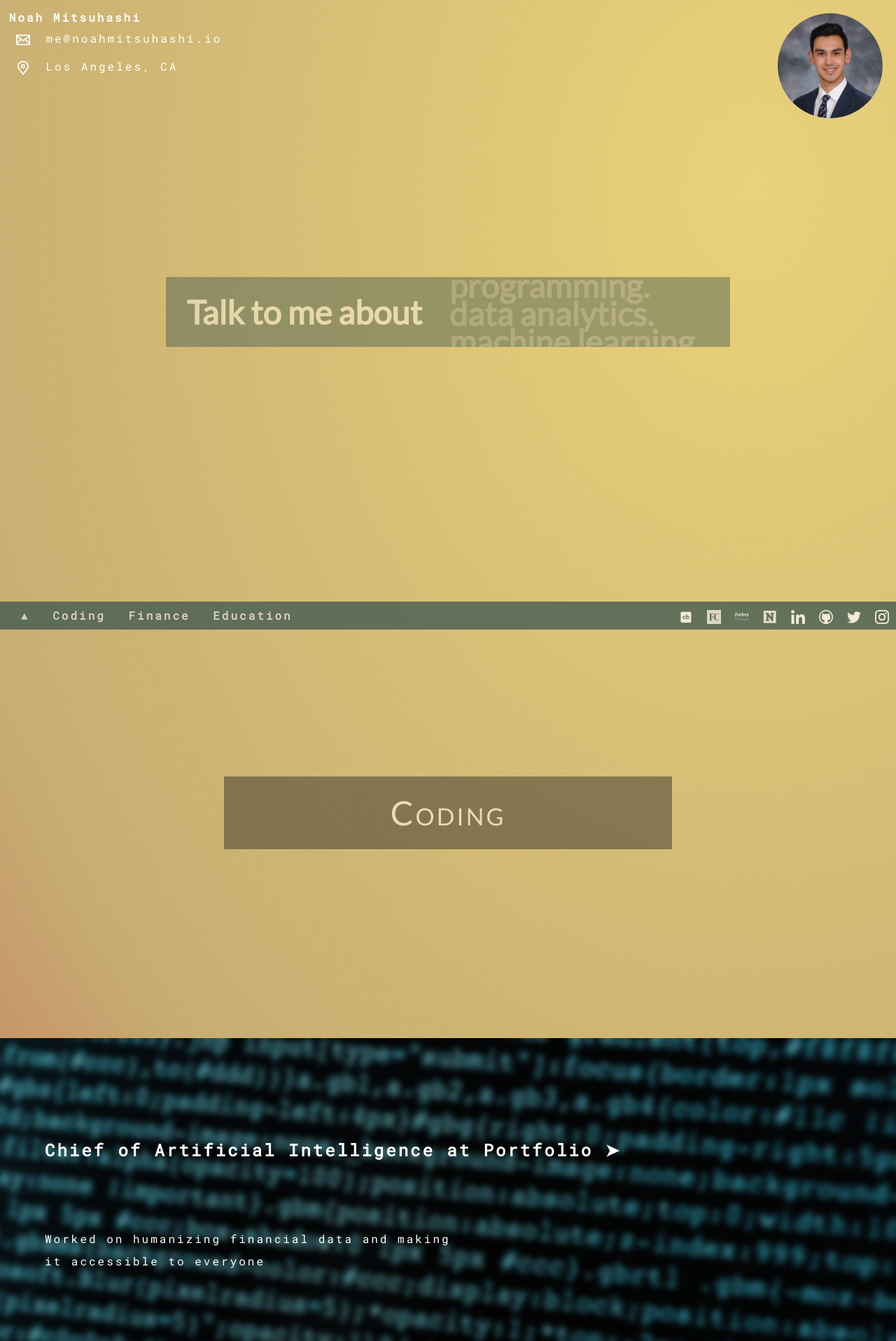
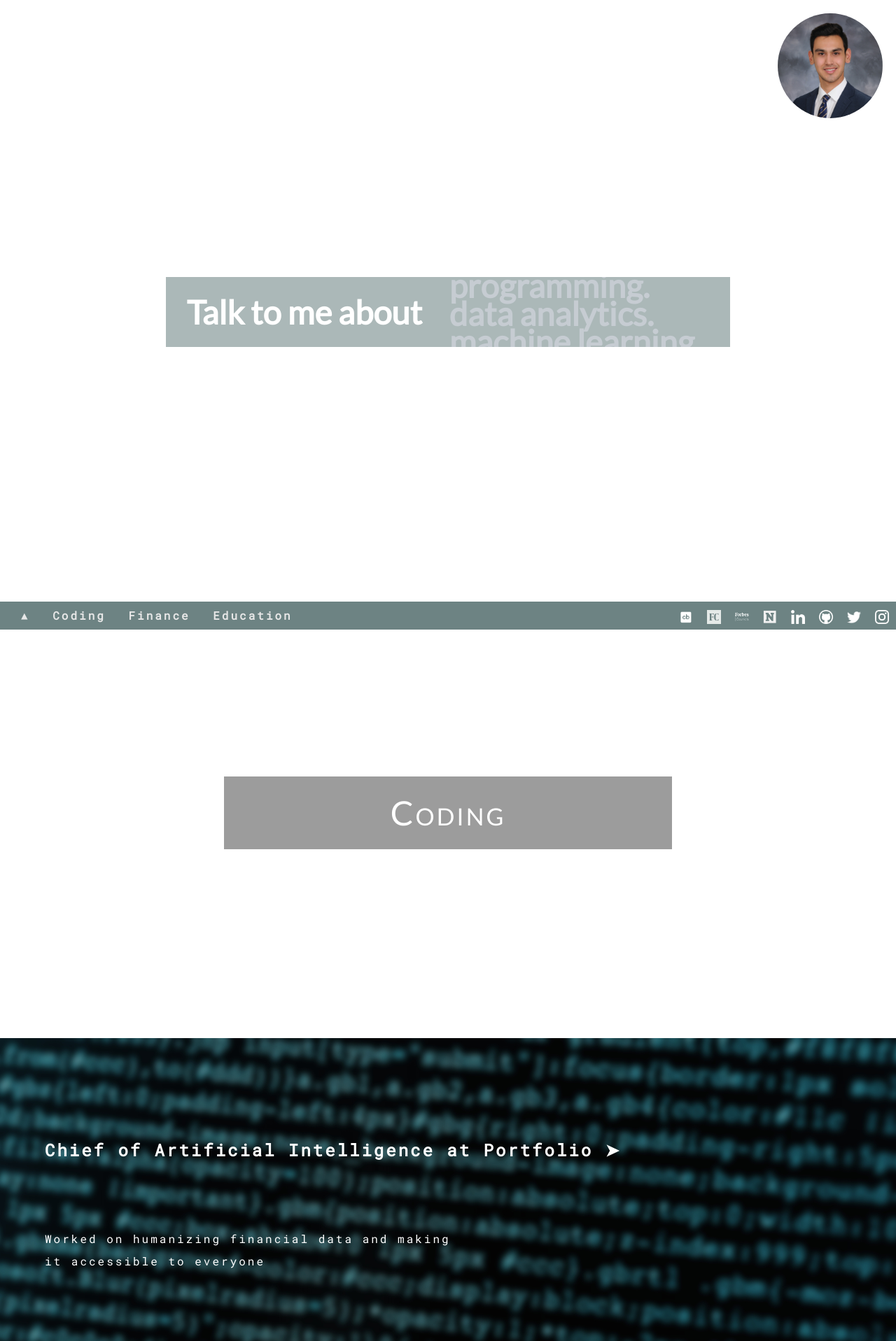
Before and after one commit to nmits/nmits.github.io, a Jekyll site: the page built from index.html, in a window 1280 px wide. Shown: the top 1917 px of the page at 70% size. Built offline with Jekyll 4.4.1, drawn with Linux system fonts in a browser that asks for light colours; nearby versions of some CDN libraries.

Commit message:
Update _base.scss

```diff
--- a/_sass/_base.scss
+++ b/_sass/_base.scss
@@ -16,10 +16,10 @@
 
 body {
     overflow-x: hidden;
-    webkit-animation: bgAnimation 12.5s ease infinite;
-    animation: bgAnimation 12.5s ease infinite;
-    background: radial-gradient(ellipse at center, #EAD27A, #C7AD72, #C41E3A, #FFD700);
-    background-size: 400% 400%;
+//     webkit-animation: bgAnimation 12.5s ease infinite;
+//     animation: bgAnimation 12.5s ease infinite;
+//     background: radial-gradient(ellipse at center, #EAD27A, #C7AD72, #C41E3A, #FFD700);
+//     background-size: 400% 400%;
     font: $base-font-weight #{$base-font-size}/#{$base-line-height} $base-font-family;
     color: $text-color;
     background-color: $background-color;
@@ -33,29 +33,29 @@
     -moz-osx-font-smoothing:grayscaale;
 }
 
-@-webkit-keyframes bgAnimation {
-  0% {
-    background-position: 75% 75%; }
-  25% {
-    background-position: 0 100%; }
-  50% {
-    background-position: 50% 50%; }
-  75% {
-    background-position: 25% 100%; }
-  100% {
-    background-position: 75% 75%; } }
+// @-webkit-keyframes bgAnimation {
+//   0% {
+//     background-position: 75% 75%; }
+//   25% {
+//     background-position: 0 100%; }
+//   50% {
+//     background-position: 50% 50%; }
+//   75% {
+//     background-position: 25% 100%; }
+//   100% {
+//     background-position: 75% 75%; } }
 
-@keyframes bgAnimation {
-  0% {
-    background-position: 75% 75%; }
-  25% {
-    background-position: 0 100%; }
-  50% {
-    background-position: 50% 50%; }
-  75% {
-    background-position: 25% 100%; }
-  100% {
-    background-position: 75% 75%; } }
+// @keyframes bgAnimation {
+//   0% {
+//     background-position: 75% 75%; }
+//   25% {
+//     background-position: 0 100%; }
+//   50% {
+//     background-position: 50% 50%; }
+//   75% {
+//     background-position: 25% 100%; }
+//   100% {
+//     background-position: 75% 75%; } }
 
 
 
```
